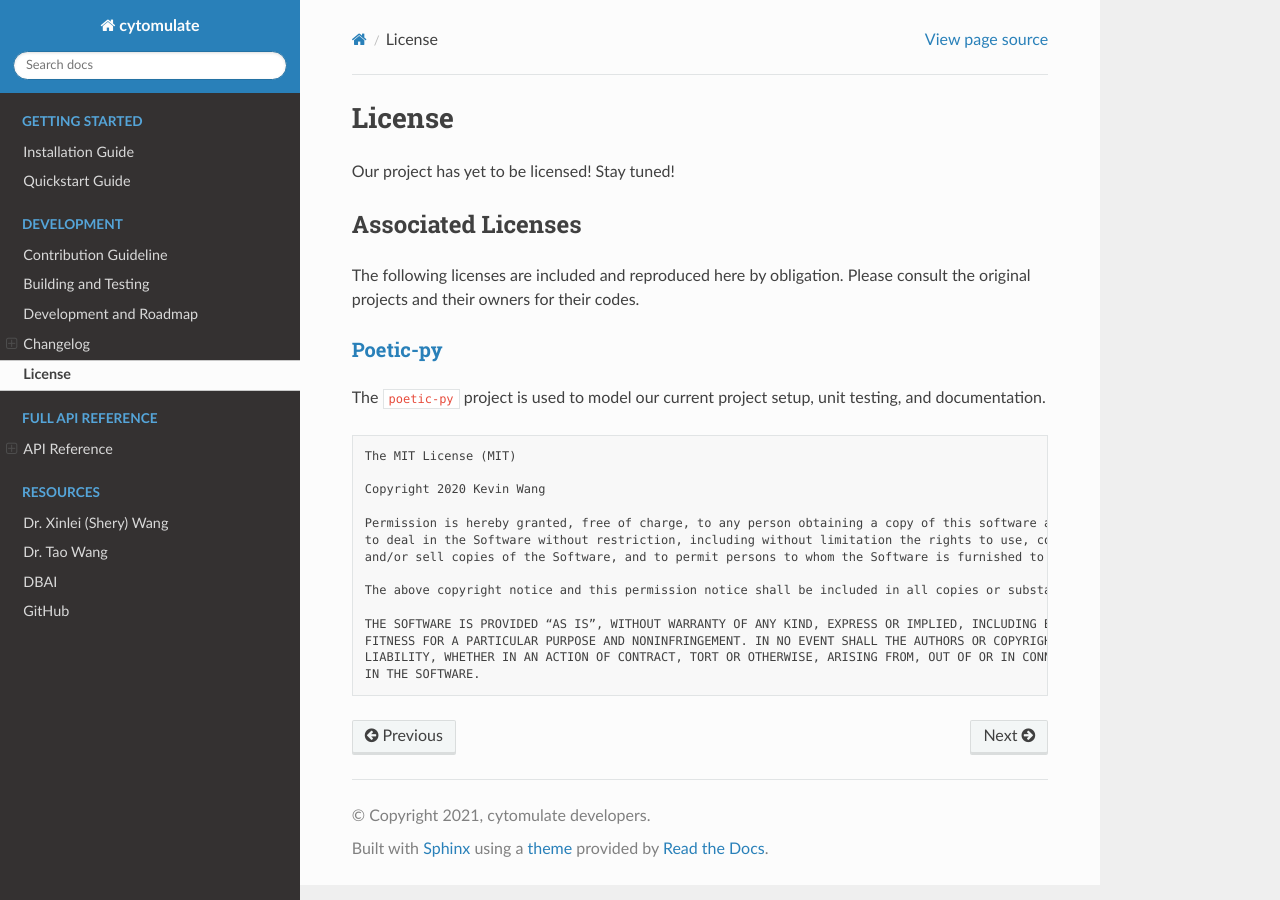
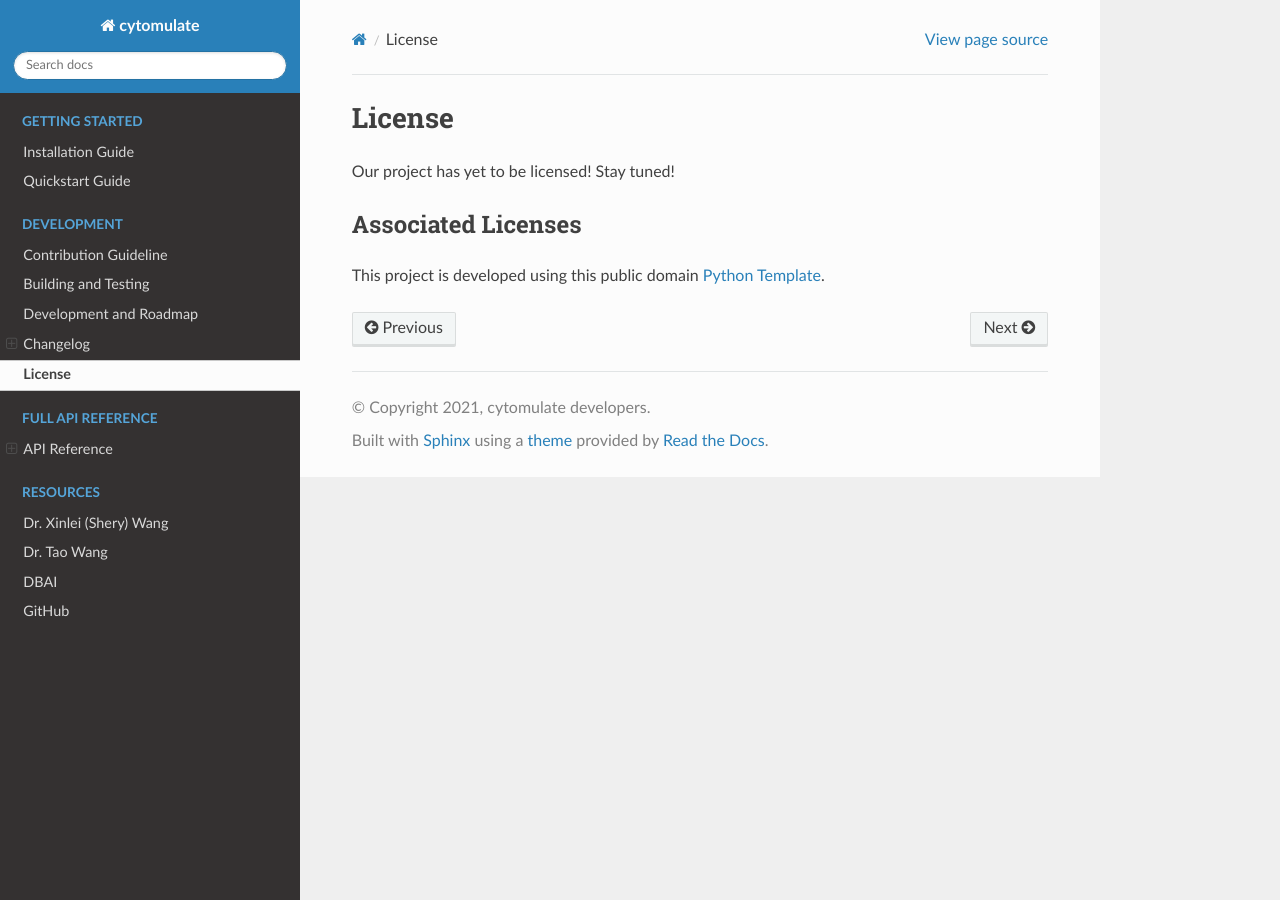
Before and after one commit to kevin931/cytomulate, a Sphinx documentation site: the page built from docs/source/license.rst, in a window 1280 px wide. Built offline with Sphinx 7.4.7 and the Read the Docs theme 2.0.0, drawn with Linux system fonts in a browser that asks for light colours.

Commit message:
Update associated license

```diff
--- a/docs/source/license.rst
+++ b/docs/source/license.rst
@@ -9,27 +9,4 @@ Our project has yet to be licensed! Stay tuned!
 Associated Licenses
 ********************
 
-The following licenses are included and reproduced here by obligation. Please consult the original projects and their owners for
-their codes.
-
-`Poetic-py <https://github.com/kevin931/poetic>`_
----------------------------------------------------
-
-The ``poetic-py`` project is used to model our current project setup, unit testing, and documentation.
-
-.. code-block:: text
-
-    The MIT License (MIT)
-
-    Copyright 2020 Kevin Wang
-
-    Permission is hereby granted, free of charge, to any person obtaining a copy of this software and associated documentation files (the “Software”),
-    to deal in the Software without restriction, including without limitation the rights to use, copy, modify, merge, publish, distribute, sublicense,
-    and/or sell copies of the Software, and to permit persons to whom the Software is furnished to do so, subject to the following conditions:
-
-    The above copyright notice and this permission notice shall be included in all copies or substantial portions of the Software.
-
-    THE SOFTWARE IS PROVIDED “AS IS”, WITHOUT WARRANTY OF ANY KIND, EXPRESS OR IMPLIED, INCLUDING BUT NOT LIMITED TO THE WARRANTIES OF MERCHANTABILITY,
-    FITNESS FOR A PARTICULAR PURPOSE AND NONINFRINGEMENT. IN NO EVENT SHALL THE AUTHORS OR COPYRIGHT HOLDERS BE LIABLE FOR ANY CLAIM, DAMAGES OR OTHER
-    LIABILITY, WHETHER IN AN ACTION OF CONTRACT, TORT OR OTHERWISE, ARISING FROM, OUT OF OR IN CONNECTION WITH THE SOFTWARE OR THE USE OR OTHER DEALINGS
-    IN THE SOFTWARE.
+This project is developed using this public domain `Python Template <https://github.com/kevin931/PythonTemplate>`_.
```
